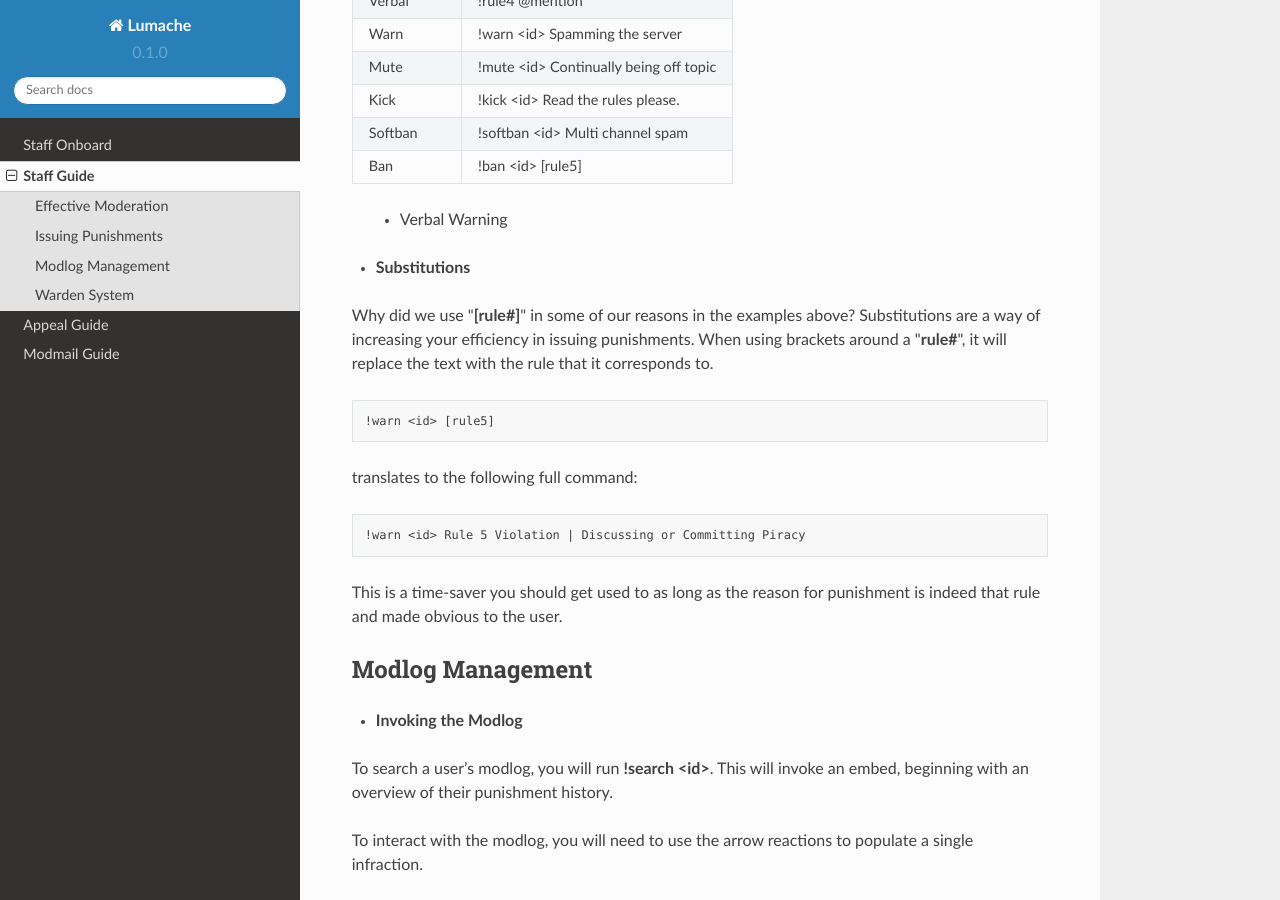
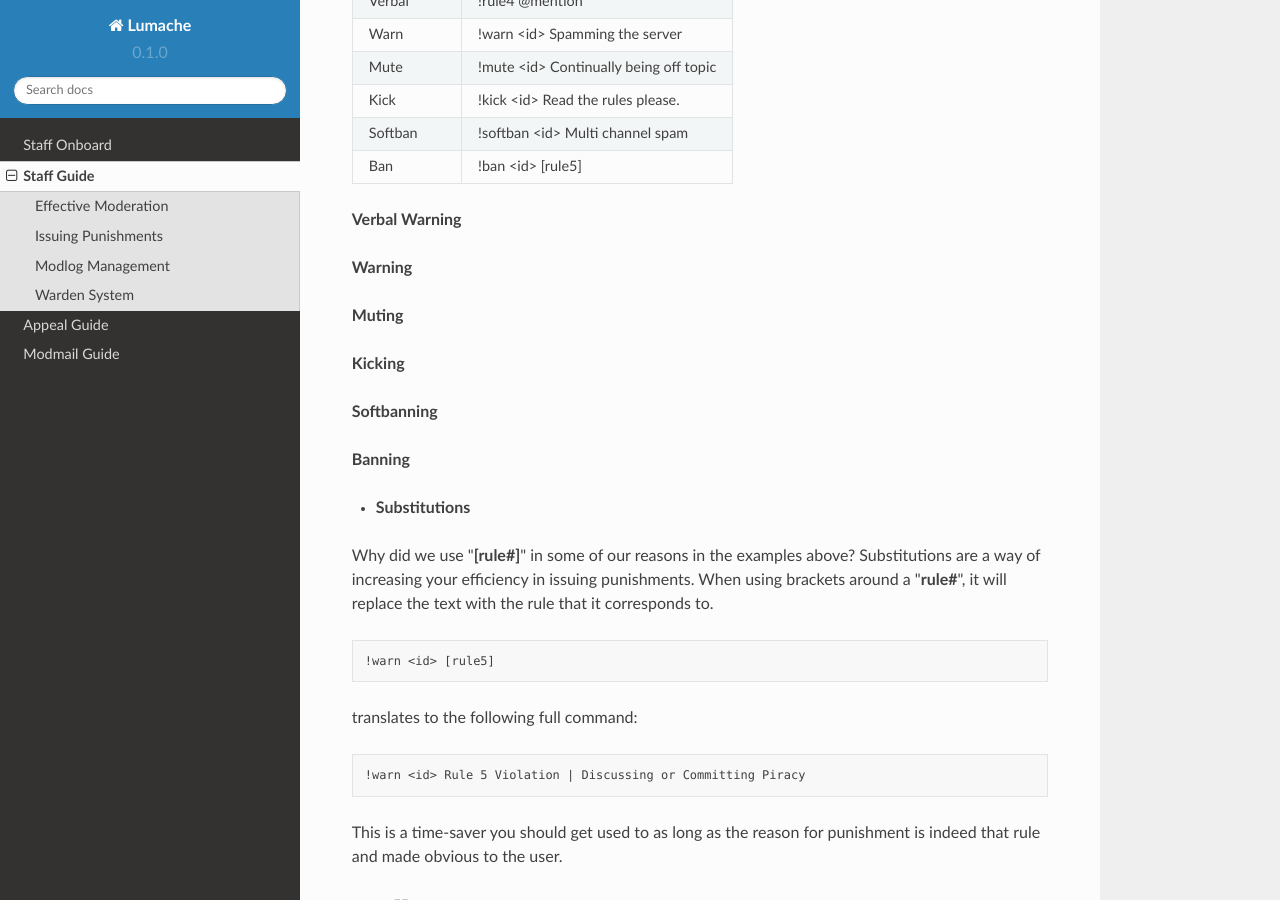
Before and after one commit to EternalllZM/rtd-codz-staff, a Sphinx documentation site: the page built from docs/source/guide.rst, in a window 1280 px wide and 900 px high, scrolled down 2701 px. Built offline with Sphinx 7.4.7 and the Read the Docs theme 2.0.0, drawn with Linux system fonts in a browser that asks for light colours.

Commit message:
Update guide.rst

```diff
--- a/docs/source/guide.rst
+++ b/docs/source/guide.rst
@@ -126,37 +126,43 @@ Bans and DMs the user a link where they may appeal (first offense only) and purg
 | Ban       | !ban <id> [rule5]                      |
 +-----------+----------------------------------------+
 
-    • Verbal Warning
+**Verbal Warning**
+
 .. code-block:: none
     !rule8
     !rule1 @Eternalll#6100
     !rule4 @Ashryman#9392 @On My Mind#0001
 
-    • Warning
+**Warning**
+
 .. code-block:: none
     !warn 349909910995206145 Being off topic
     !warn 349909910995206145 [rule2]
     !warn 349909910995206145 LFGing in #zombies discussion
 
-    • Muting
+**Muting**
+
 .. code-block:: none
     !mute 349909910995206145 3d Spamming
     !mute 349909910995206145 1w [rule2]
     !mute 349909910995206145 30m Calm down please
 
-    • Kicking
+**Kicking**
+
 .. code-block:: none
     !kick 349909910995206145 Come back when you want to read the rules
     !kick 349909910995206145 [rule4]
     !kick 349909910995206145 Please change your profile picture
 
-    • Softbanning
+**Softbanning**
+
 .. code-block:: none
     !softban 349909910995206145 Spamming multiple channels
     !softban 349909910995206145 [rule4]
     !softban 349909910995206145 Repeatedly being off-topic
 
-    • Banning
+**Banning**
+
 .. code-block:: none
     !ban 349909910995206145 Distributing cheats
     !ban 349909910995206145 [rule8]
```
